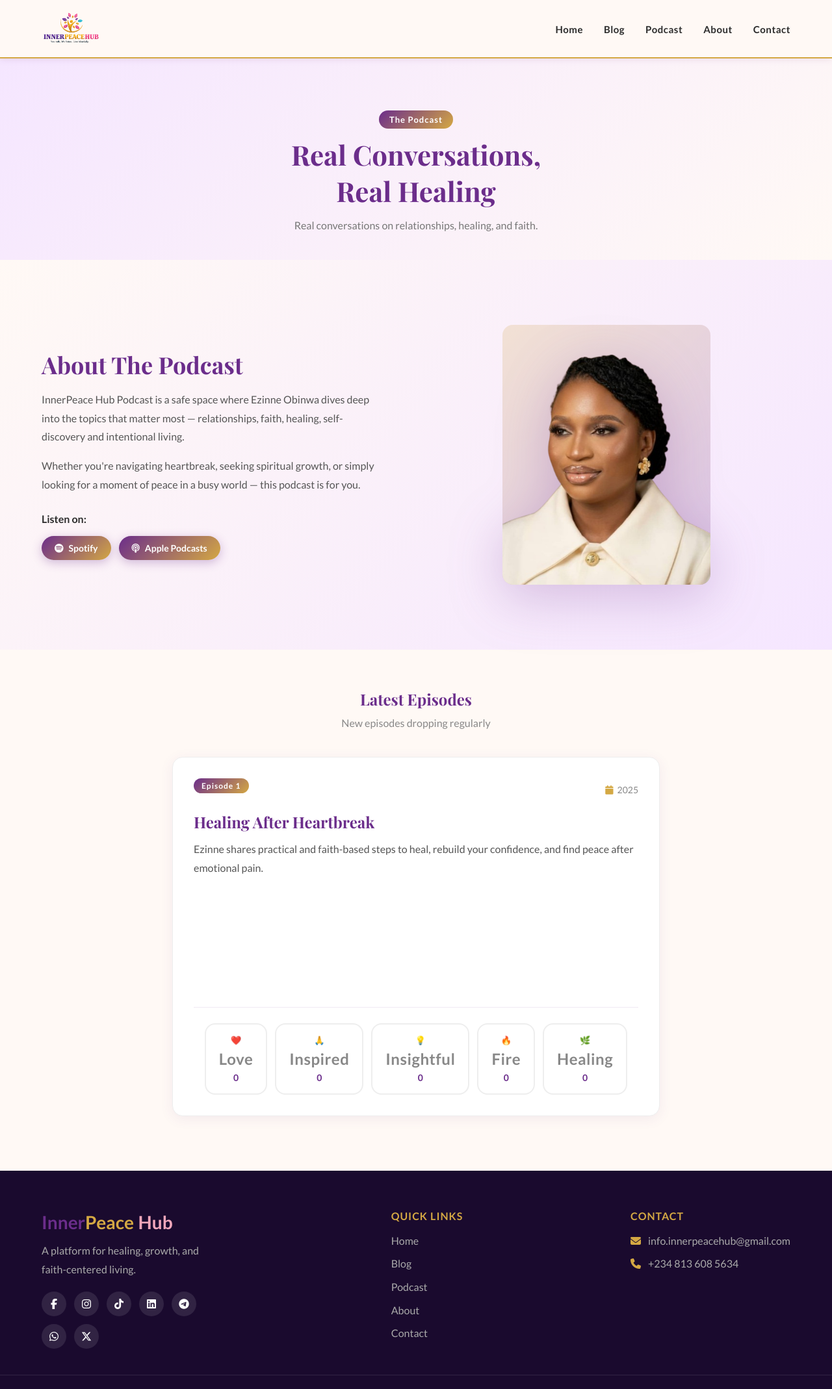
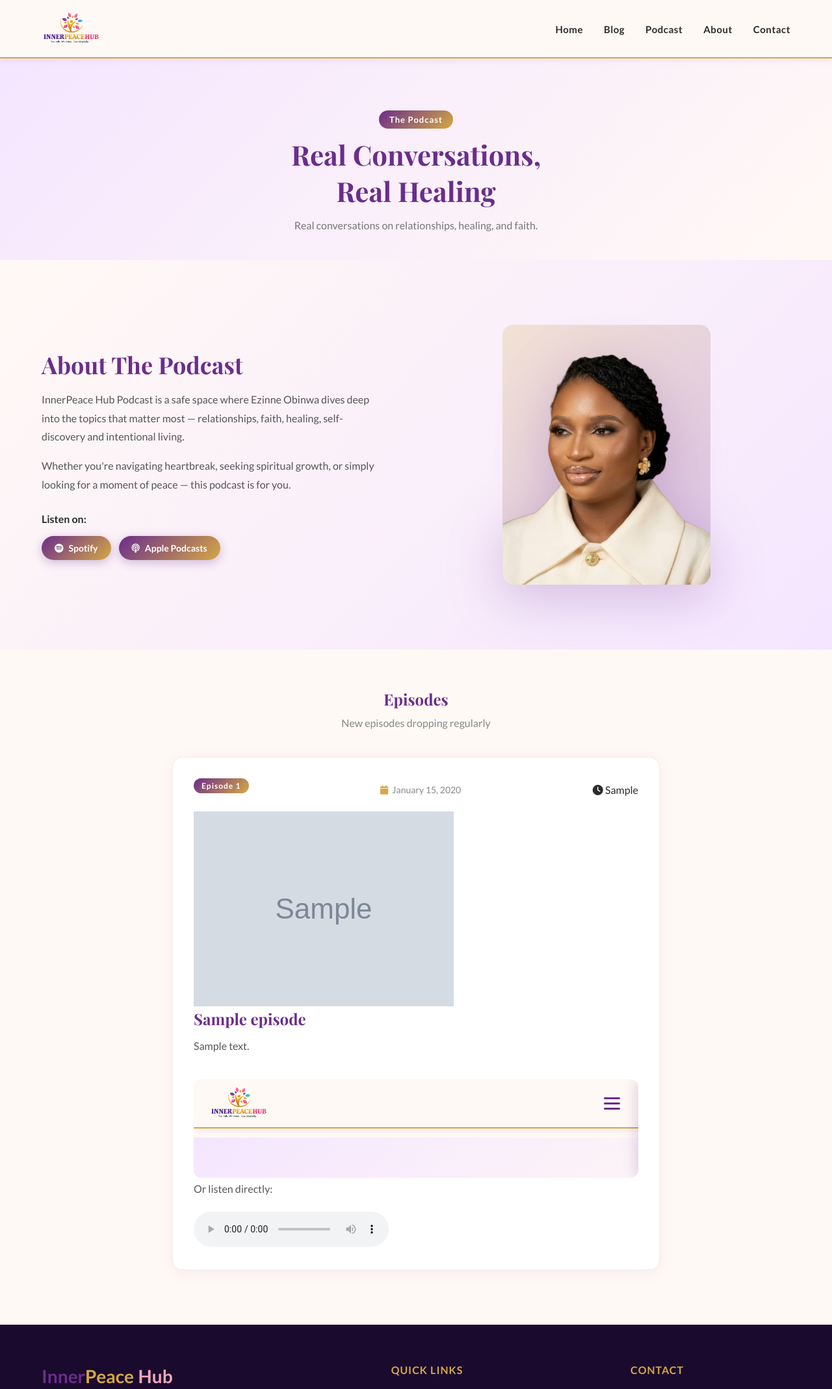
Before and after one commit to Eminence-Pyro/InnerPeace_Hub, a Flask app: page /podcast in a window 1280 px wide. Shown: the top 2138 px of the page at 65% size. Run offline with Flask 3, Linux system fonts and the light colour scheme; tables that the repository leaves empty hold one stand-in row (values such as "Sample post"); grey boxes marked "Sample" are stand-in pictures; some libraries are stand-ins or nearby versions; grey boxes are pictures that could not be loaded.

Commit message:
Update podcast page: render episodes from DB with native audio player

```diff
--- a/templates/podcast.html
+++ b/templates/podcast.html
@@ -1,5 +1,4 @@
 {% extends 'base.html' %}
-
 {% block title %}Podcast - InnerPeace Hub{% endblock %}
 
 {% block content %}
@@ -20,12 +19,13 @@
         <div class="podcast-intro-text reveal-left">
           <h2>About The Podcast</h2>
           <p>InnerPeace Hub Podcast is a safe space where Ezinne Obinwa dives deep into the topics that matter most — relationships, faith, healing, self-discovery and intentional living.</p>
-          <p>Whether you're navigating heartbreak, seeking spiritual growth, or simply looking for a moment of peace in a busy world — this podcast is for you.</p>
+          <p>Whether you're navigating heartbreak, seeking spiritual growth, or simply looking for a moment of peace — this podcast is for you.</p>
           <div class="podcast-platforms">
             <p>Listen on:</p>
             <div class="platform-links">
               <a href="https://open.spotify.com/show/0a9u6z54GktrZsLCq3qI0f" target="_blank" class="platform-btn">
-               <i class="fab fa-spotify"></i> Spotify</a>
+                <i class="fab fa-spotify"></i> Spotify
+              </a>
               <a href="#" class="platform-btn">
                 <i class="fas fa-podcast"></i> Apple Podcasts
               </a>
@@ -43,9 +43,75 @@
   <!-- Episodes -->
   <section class="episodes">
     <div class="container">
-      <h2>Latest Episodes</h2>
+      <h2>Episodes</h2>
       <p class="section-subtitle">New episodes dropping regularly</p>
 
+      {% if episodes %}
+        {% for ep in episodes %}
+        <div class="episode-card reveal">
+
+          <div class="episode-header">
+            {% if ep.episode_number %}
+              <span class="card-tag">Episode {{ ep.episode_number }}</span>
+            {% endif %}
+            <span class="episode-date">
+              <i class="fas fa-calendar"></i>
+              {{ ep.date_published.strftime('%B %d, %Y') }}
+            </span>
+            {% if ep.duration %}
+              <span class="episode-duration">
+                <i class="fas fa-clock"></i> {{ ep.duration }}
+              </span>
+            {% endif %}
+          </div>
+
+          <div class="episode-body">
+            {% if ep.cover_image %}
+              <img src="{{ ep.cover_image }}" alt="{{ ep.title }}" class="episode-cover" />
+            {% endif %}
+            <div class="episode-text">
+              <h3>{{ ep.title }}</h3>
+              {% if ep.description %}
+                <p>{{ ep.description }}</p>
+              {% endif %}
+            </div>
+          </div>
+
+          <!-- Spotify embed if available -->
+          {% if ep.spotify_url %}
+            <iframe style="border-radius:12px; margin-top:16px;"
+              src="{{ ep.spotify_url }}"
+              width="100%" height="152" frameBorder="0"
+              allowfullscreen=""
+              allow="autoplay; clipboard-write; encrypted-media; fullscreen; picture-in-picture">
+            </iframe>
+          {% endif %}
+
+          <!-- Native audio player if file uploaded directly -->
+          {% if ep.audio_url and not ep.spotify_url %}
+            <div class="audio-player-wrapper">
+              <audio controls class="native-audio-player">
+                <source src="{{ ep.audio_url }}" type="audio/mpeg">
+                Your browser does not support the audio element.
+              </audio>
+            </div>
+          {% endif %}
+
+          <!-- Both available — show both -->
+          {% if ep.audio_url and ep.spotify_url %}
+            <div class="audio-player-wrapper">
+              <p class="also-listen">Or listen directly:</p>
+              <audio controls class="native-audio-player">
+                <source src="{{ ep.audio_url }}" type="audio/mpeg">
+              </audio>
+            </div>
+          {% endif %}
+
+        </div>
+        {% endfor %}
+
+      {% else %}
+        <!-- Fallback: hardcoded first episode -->
         <div class="episode-card reveal">
           <div class="episode-header">
             <span class="card-tag">Episode 1</span>
@@ -59,33 +125,8 @@
             allowfullscreen=""
             allow="autoplay; clipboard-write; encrypted-media; fullscreen; picture-in-picture">
           </iframe>
-        <div class="episode-reactions">
-          <div class="reaction-buttons">
-            <button class="reaction-btn" data-reaction="love">
-              ❤️ <span class="reaction-label">Love</span>
-              <span class="reaction-count">0</span>
-            </button>
-            <button class="reaction-btn" data-reaction="pray">
-              🙏 <span class="reaction-label">Inspired</span>
-              <span class="reaction-count">0</span>
-            </button>
-            <button class="reaction-btn" data-reaction="insightful">
-              💡 <span class="reaction-label">Insightful</span>
-              <span class="reaction-count">0</span>
-            </button>
-            <button class="reaction-btn" data-reaction="fire">
-              🔥 <span class="reaction-label">Fire</span>
-              <span class="reaction-count">0</span>
-            </button>
-            <button class="reaction-btn" data-reaction="heal">
-              🌿 <span class="reaction-label">Healing</span>
-              <span class="reaction-count">0</span>
-            </button>
         </div>
-        </div>
-      </div>
-
-      <!-- Add more episodes below as they are published -->
+      {% endif %}
 
     </div>
   </section>
```
Lines whose indentation alone changed are shown as unchanged.
